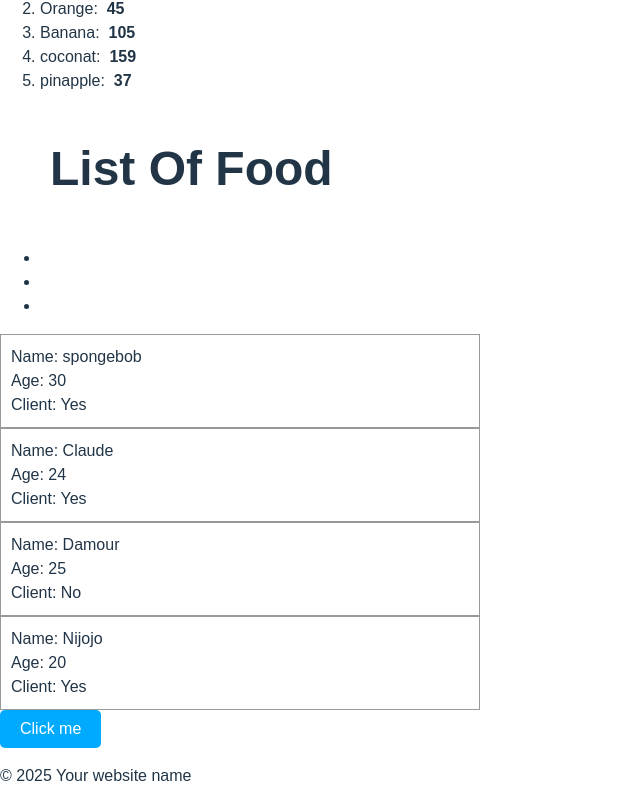
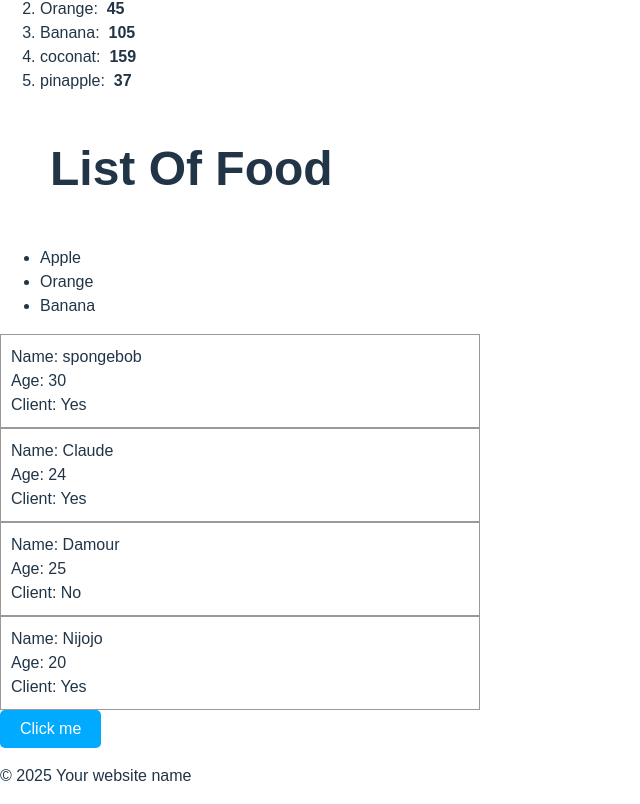
Before and after one commit to Josiane05/my-react-app2, a React (Vite) app: page / in a window 1280 px wide. Shown: the part 2569-3373 px from the top of the page, without its empty margins (0-640 px from the left). Built offline with nearby package versions, Linux system fonts and the light colour scheme.

Commit message:
adding key element to keep track our list items

```diff
--- a/src/MyComponent3.jsx
+++ b/src/MyComponent3.jsx
@@ -15,7 +15,7 @@ function MyComponent3(){
     return (<div>
                 <h1>List Of Food</h1>
                 <ul>
-                    {foods.map((food, index) => <li></li>)}
+                    {foods.map((food, index) => <li key = {index}>{food}</li>)}
                 </ul>
             </div>);
 }
```
